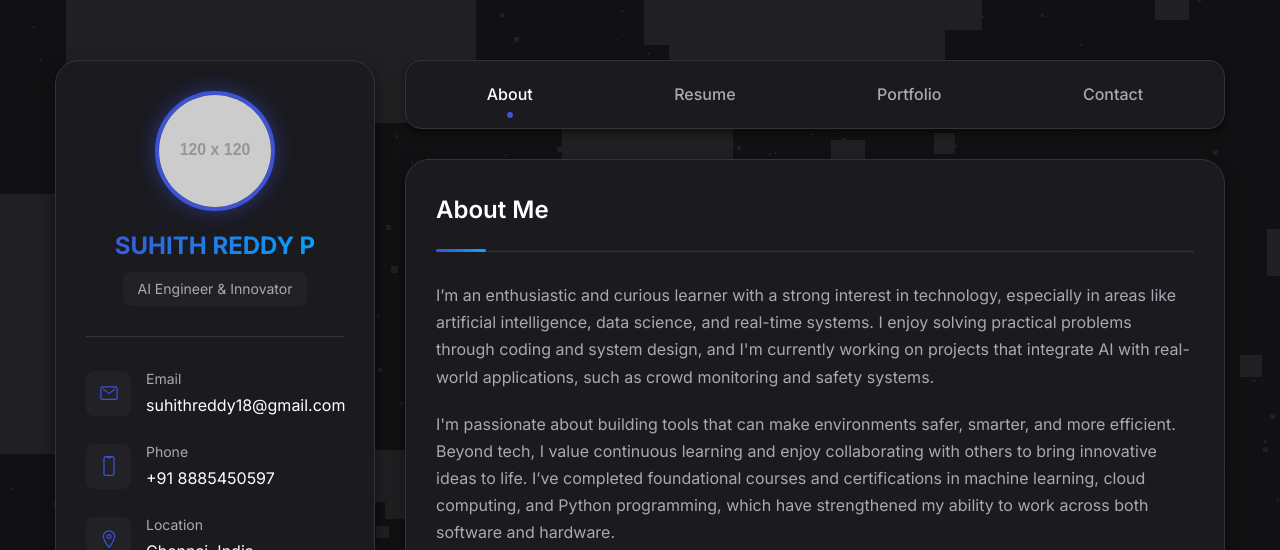
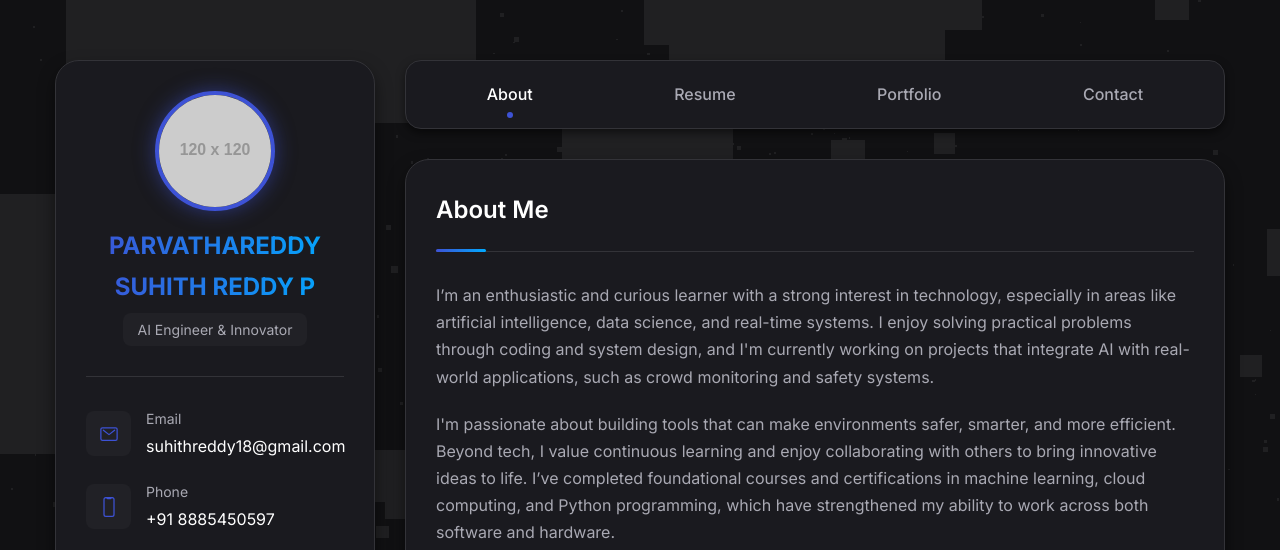
Before and after one commit to ParvathareddySuhith/finalblog, a plain HTML site: page index.html in a window 1280 px wide. Shown: the top 550 px of the page. Drawn offline with nearby package versions, Linux system fonts and the light colour scheme; placeholder pictures from the web are drawn by us; animation ran at ten frames a second.

Commit message:
Update index.html

```diff
--- a/index.html
+++ b/index.html
@@ -35,7 +35,7 @@
                     <img src="https://placehold.co/120x120/3d52d5/ffffff?text=SR" alt="Suhith Reddy Avatar" width="120">
                 </figure>
                 <div class="info-content">
-                    <h1 class="name" title="SUHITH REDDY">SUHITH REDDY P</h1>
+                    <h1 class="name" title="PARVATHAREDDY SUHITH REDDY">PARVATHAREDDY SUHITH REDDY P</h1>
                     <p class="title">AI Engineer & Innovator</p>
                 </div>
             </div>
```
